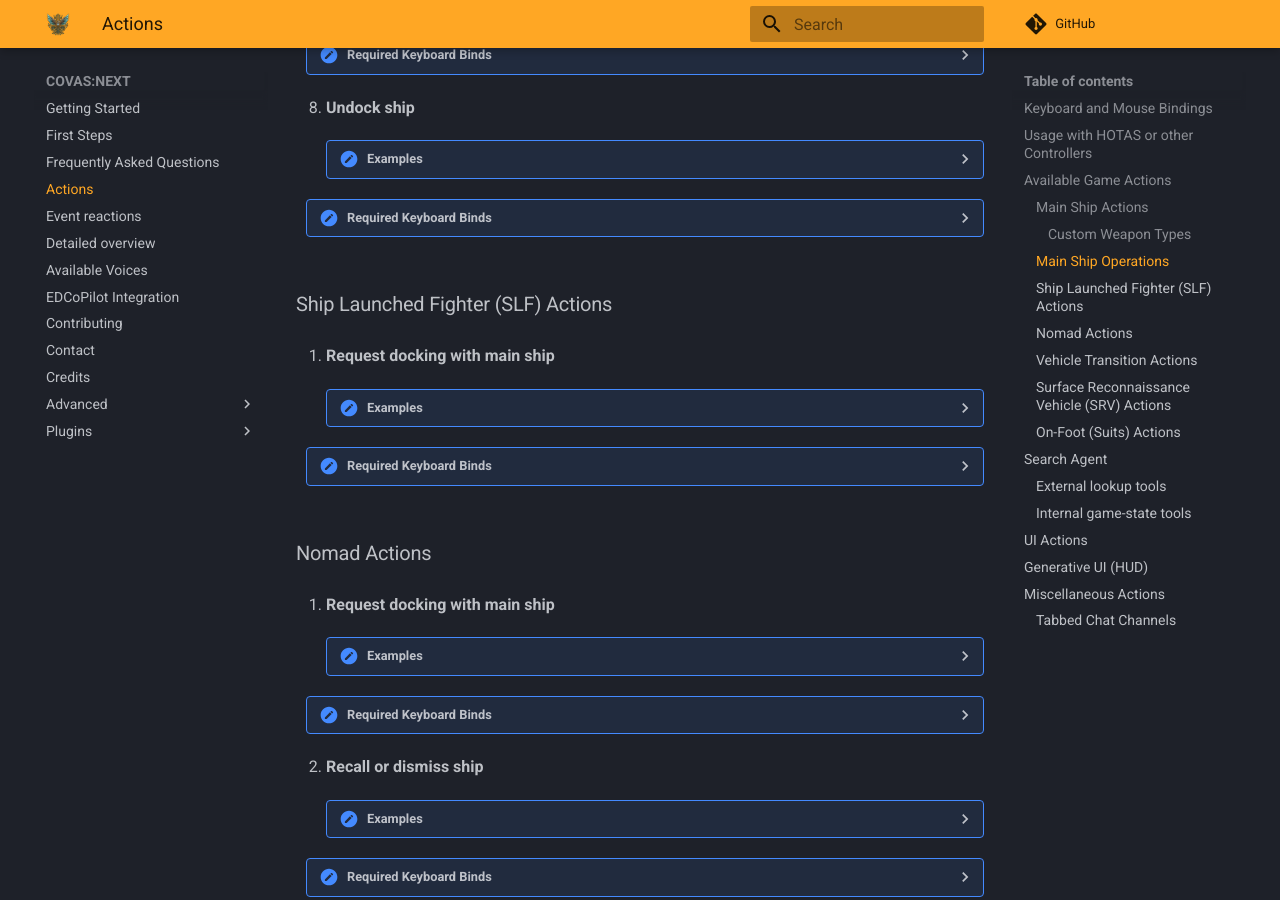
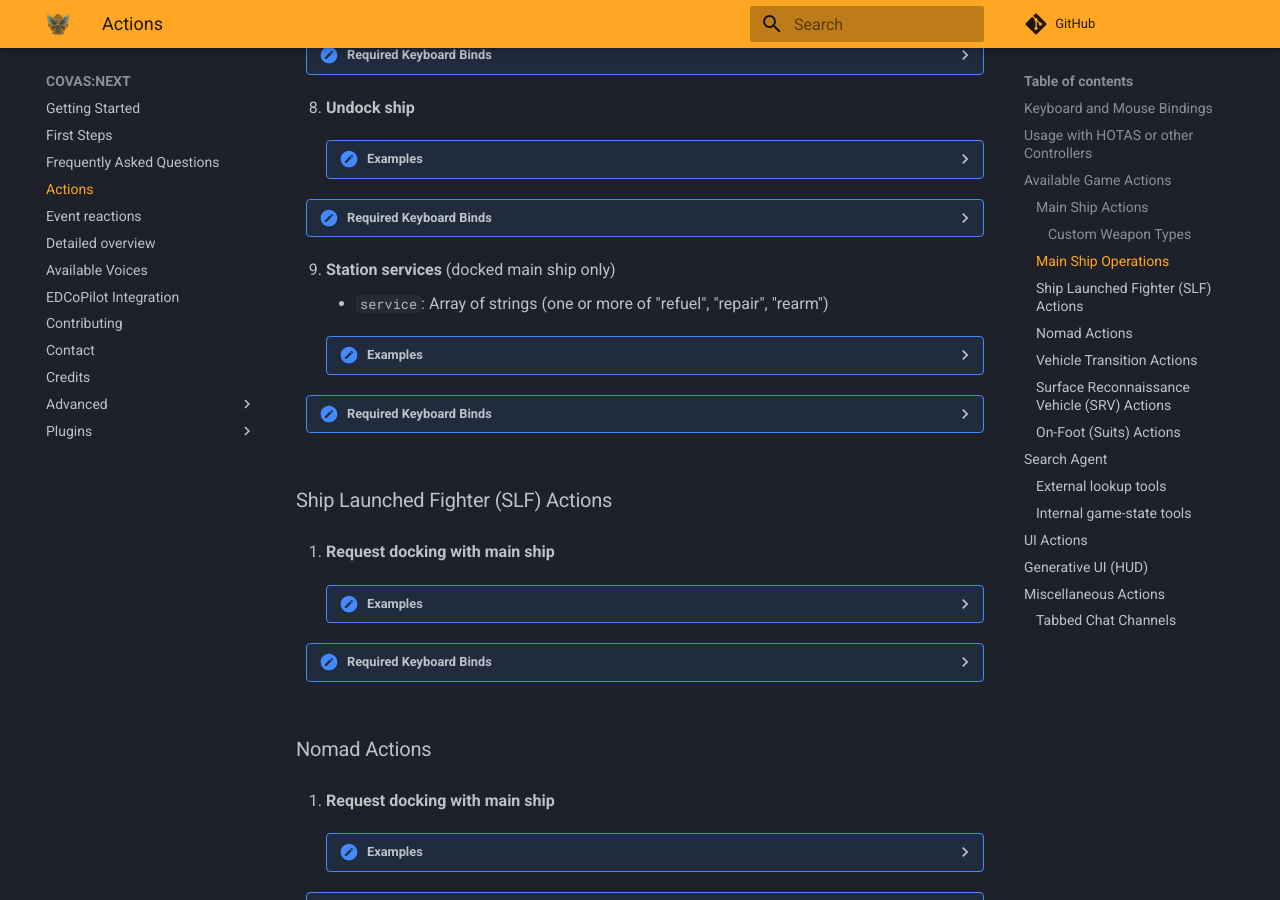
Before and after one commit to RatherRude/Elite-Dangerous-AI-Integration, an MkDocs documentation site: the page built from docs/20_actions.md, in a window 1280 px wide and 900 px high, scrolled down 6732 px. Built offline with MkDocs 1.6.1 and Material for MkDocs 9.7.7, drawn with Linux system fonts in a browser that asks for light colours; comment, search, counter and statistics services are not loaded.

Commit message:
feat: station services

```diff
--- a/docs/20_actions.md
+++ b/docs/20_actions.md
@@ -739,6 +739,28 @@ This is a list of all currently supported actions the AI can perform. Just talk
     - UI_Select
     </details>
 
+9. **Station services** (docked main ship only)
+
+    - `service`: Array of strings (one or more of "refuel", "repair", "rearm")
+
+    <details>
+    <summary>Examples</summary>
+
+    - rearm
+    - refuel
+    - repair
+    </details>
+
+    <details>
+    <summary>Required Keyboard Binds</summary>
+
+    - UIFocus
+    - UI_Up
+    - UI_Left
+    - UI_Right
+    - UI_Select
+    </details>
+
 ### Ship Launched Fighter (SLF) Actions
 
 1. **Request docking with main ship**
```
Also changed, not shown: 1 other file.
